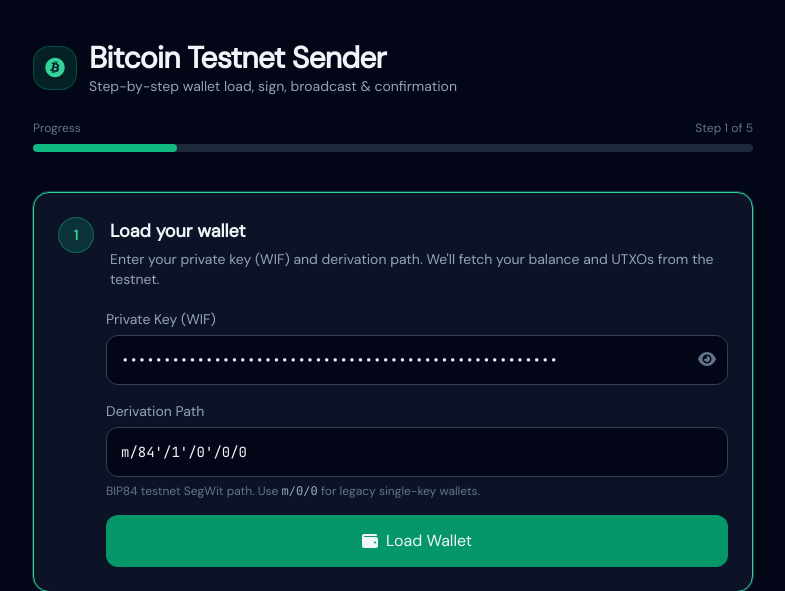
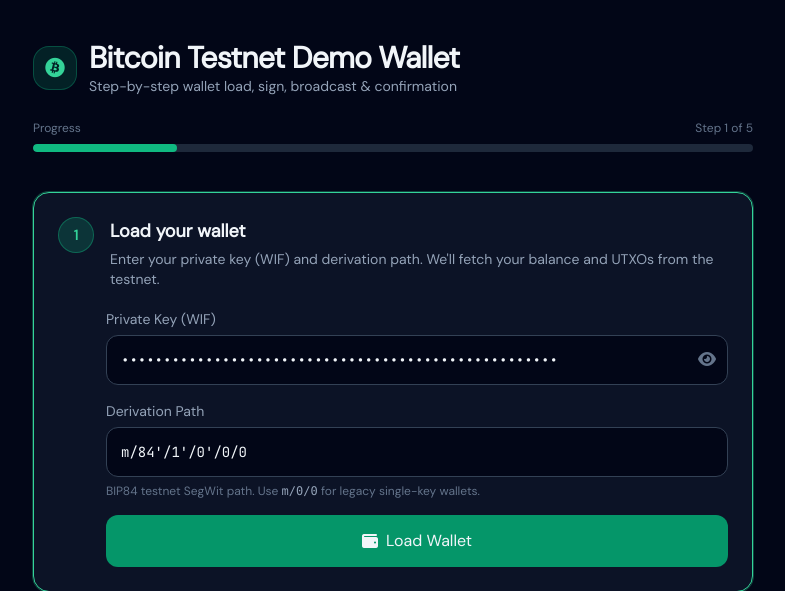
Before and after one commit to n1m5/bitcoin-wallet-demo, a Flask app: page / in a window 1280 px wide. Shown: the top 591 px of the page, without its empty margins (247-1032 px from the left). Run offline with Flask 3, Linux system fonts and the light colour scheme; some libraries are stand-ins or nearby versions.

Commit message:
Update title from 'Sender' to 'Demo Wallet'

```diff
--- a/templates/index.html
+++ b/templates/index.html
@@ -28,7 +28,7 @@
                     <i class="fab fa-bitcoin"></i>
                 </div>
                 <div>
-                    <h1 class="text-3xl font-bold tracking-tight">Bitcoin Testnet Sender</h1>
+                    <h1 class="text-3xl font-bold tracking-tight">Bitcoin Testnet Demo Wallet</h1>
                     <p class="text-slate-400 text-sm">Step-by-step wallet load, sign, broadcast &amp; confirmation</p>
                 </div>
             </div>
```
